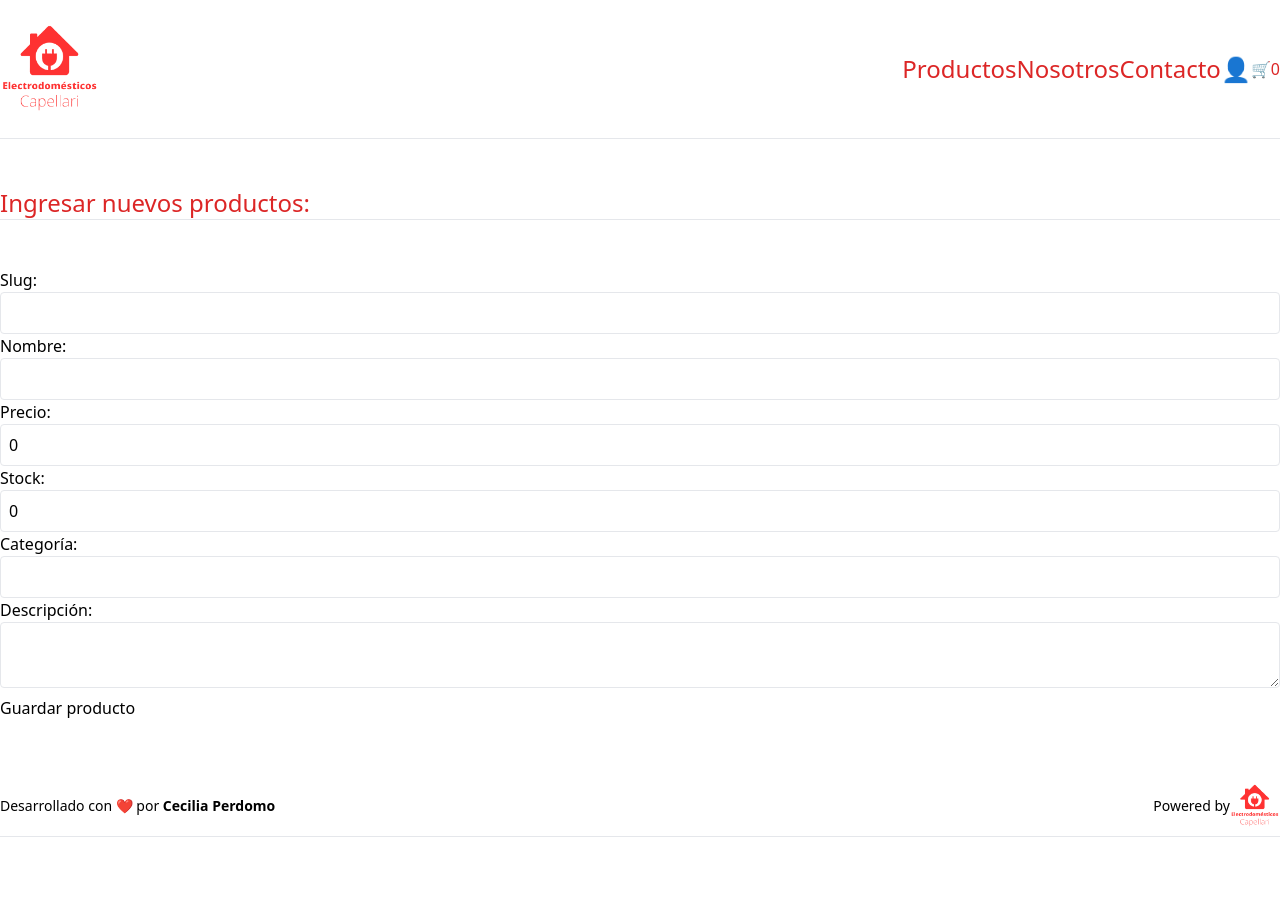
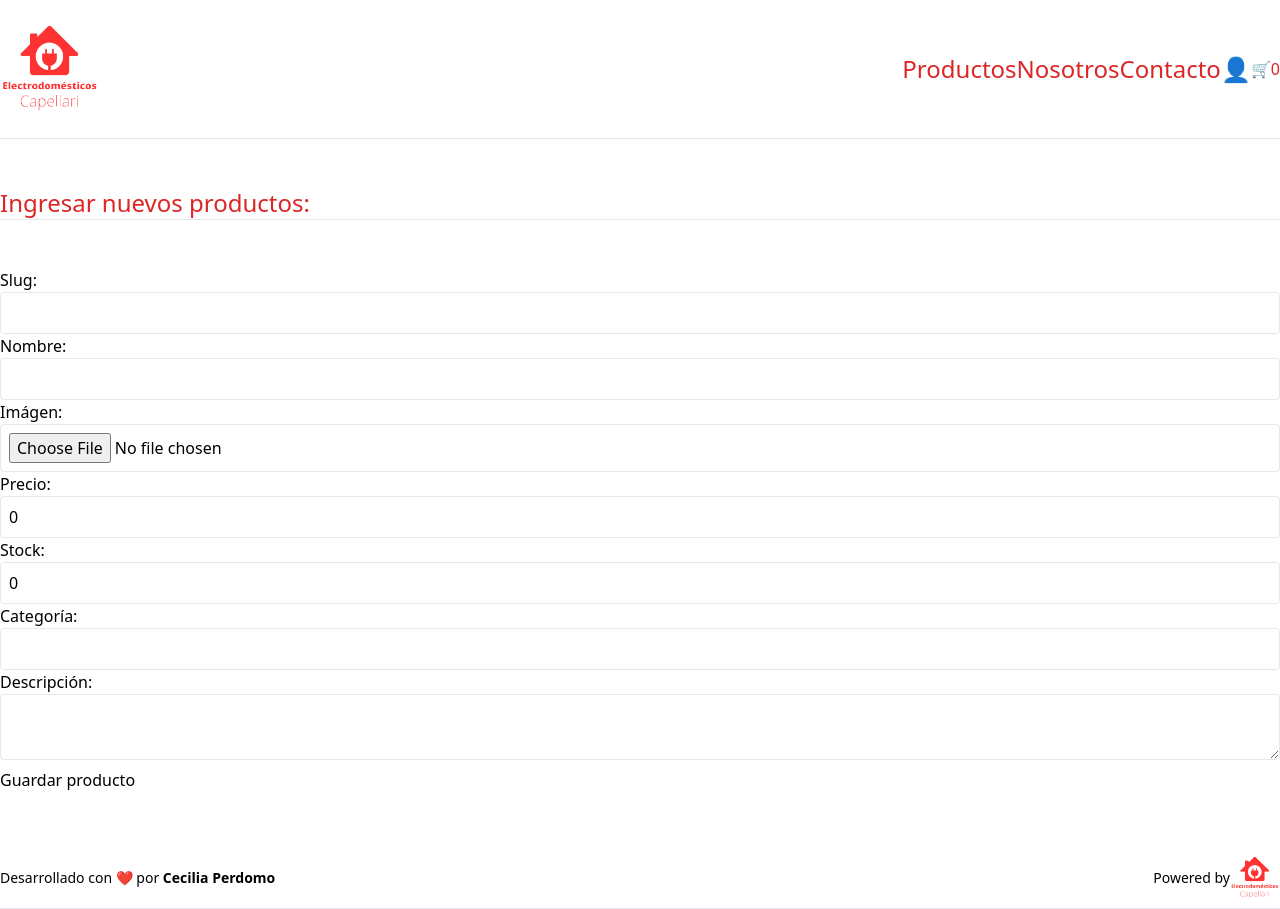
Before and after one commit to CeciliaBPerdomo/MicroDesafios-Nextjs, a Next.js app: page /admin/create in a window 1280 px wide. Before the commit the page ends 837 px from the top, so only its background shows below. Built offline with nearby package versions, Linux system fonts and the light colour scheme.

Commit message:
Carga de link de imagenes

```diff
--- a/src/Components/admin/createForm.js
+++ b/src/Components/admin/createForm.js
@@ -2,13 +2,22 @@
 
 import { useState } from "react"
 import Boton from "../Boton"
+import { ref, uploadBytes, getDownloadURL } from "firebase/storage"
 import { doc, setDoc } from "firebase/firestore"
-import { db } from "@/app/firebase/config"
+import { db, storage } from "@/app/firebase/config"
 
-const createProduct = async(values) => {
+const createProduct = async (values, file) => {
+    //  para guardar imagenes
+    const storageRef = ref(storage, values.slug)
+    const fileSnapshot = await uploadBytes(storageRef, file)
+    const fileURL = await getDownloadURL(fileSnapshot.ref)
+
     const docRef = doc(db, "productos", values.slug)
-    return setDoc(docRef, {...values})
-    .then(() => console.log("Producto agregado exitosamente"))
+    return setDoc(docRef, {
+        ...values,
+        image: fileURL
+    })
+        .then(() => console.log("Producto agregado exitosamente"))
 }
 
 const CreateForm = () => {
@@ -20,6 +29,8 @@ const CreateForm = () => {
         type: "",
         slug: ""
     })
+
+    const [file, setFile] = useState(null)
 
     const handleChange = (e) => {
         setValues({
@@ -55,6 +66,16 @@ const CreateForm = () => {
                     value={values.title}
                     className="p-2 rounded w-full border border-red-100 block my-4"
                     name="title"
+                    onChange={handleChange}
+                />
+
+                <label>Imágen: </label>
+                <input
+                    type="file"
+                    required
+                    value={file}
+                    className="p-2 rounded w-full border border-blue-100 block my-4"
+                    name="file"
                     onChange={handleChange}
                 />
 
```
Also changed, not shown: readme.txt.
